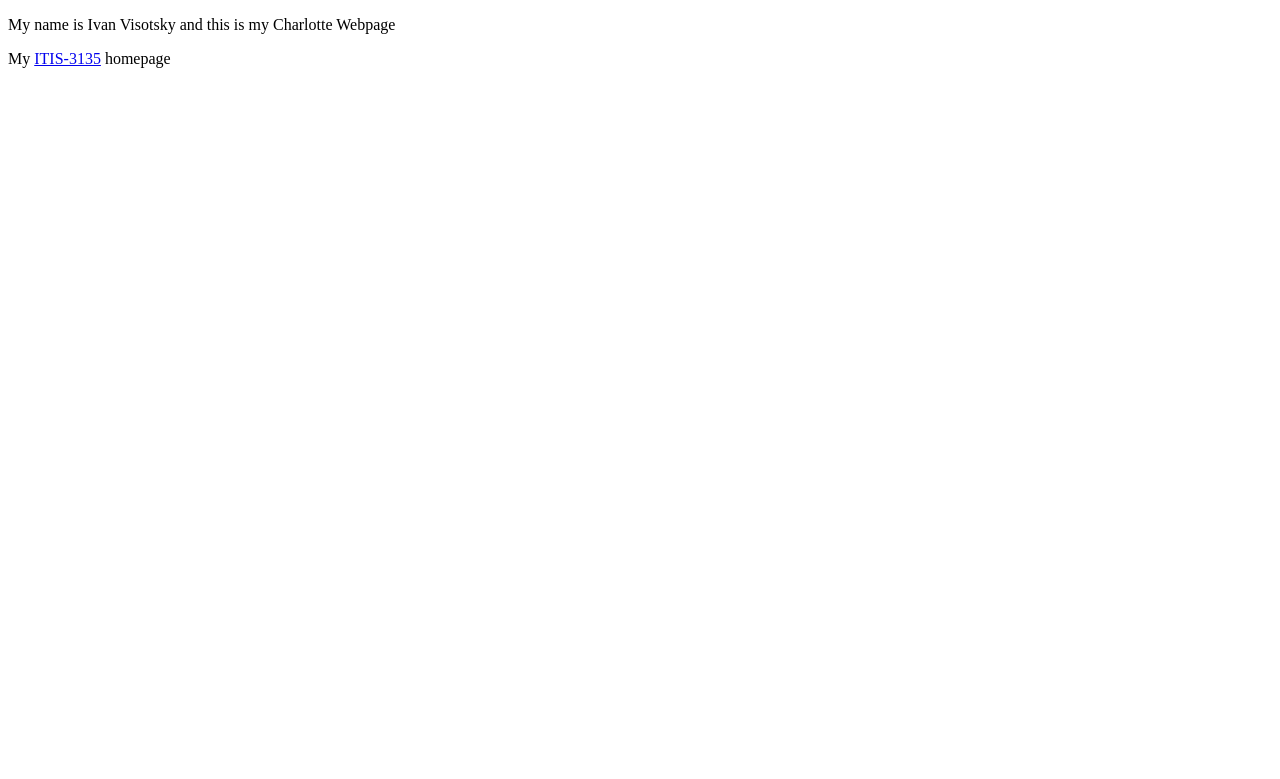
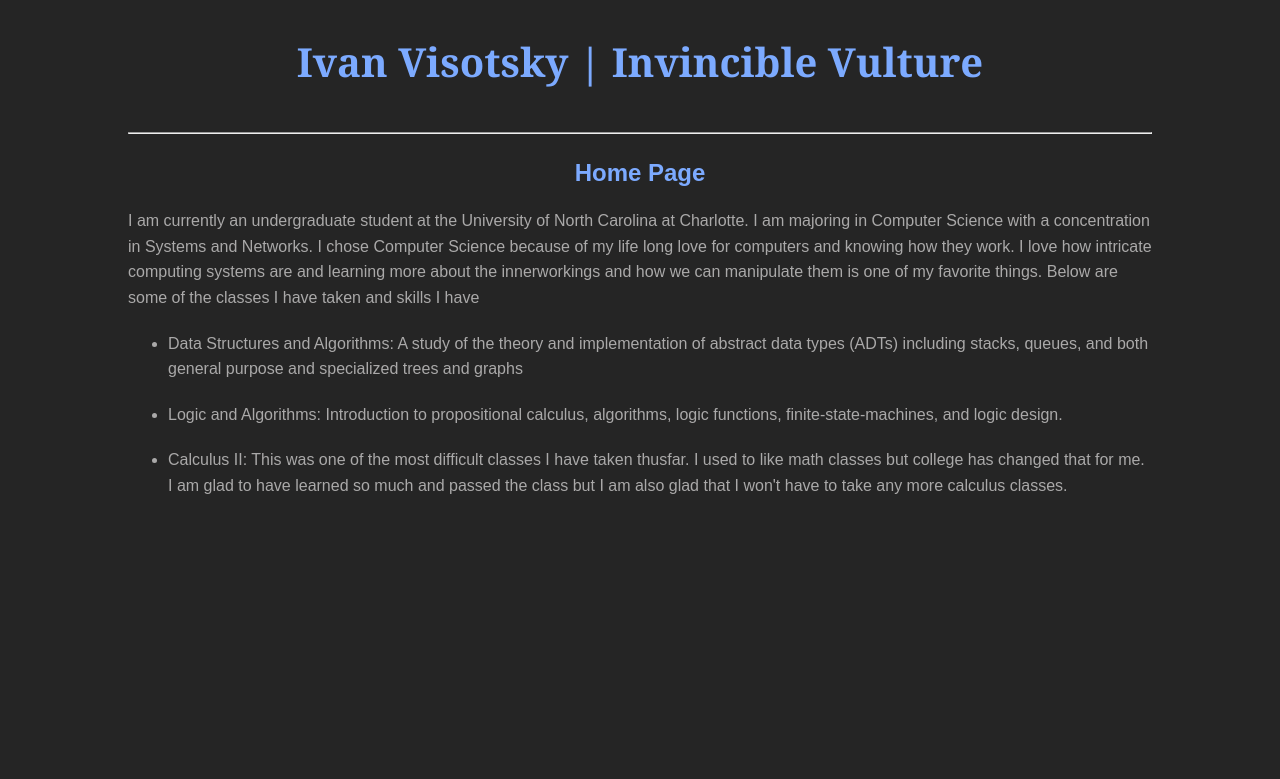
Before and after one commit to ivisotsk-boop/ivisotsk-boop.github.io, a plain HTML site: page index.html in a window 1280 px wide. Drawn offline with Linux system fonts and the light colour scheme.

Commit message:
index for ivisotsk-boop

```diff
--- a/index.html
+++ b/index.html
@@ -3,11 +3,111 @@
 <head>
     <meta charset="UTF-8">
     <meta name="viewport" content="width=device-width, initial-scale=1.0">
-    <title>Ivan Visotsky's Webpage</title>
+    <script src="https://lint.page/kit/4d0fe3.js" crossorigin="anonymous"></script>
+    <title>Home Page</title>
+    <style>
+        body {
+            font-family: Arial, sans-serif;
+            background-color: #252525;
+            color: #aaa9a9;
+            width: 80%;
+            line-height: 1.6;
+            margin: auto;
+            max-width: 700;
+            display: flex;
+            flex-direction: column;
+            min-height: 97vh;
+        }
+
+        main {
+            flex: 1;
+        }
+
+        header {
+            text-align: center;
+            margin: 30px;
+        }
+
+        h1 {
+            font-family: Georgia, serif;
+            font-size: 2.5em;
+            color: #7caaff;
+            margin: 0;
+        }
+
+        h2 {
+            color: #7caaff;
+            margin-bottom: 15px;
+            text-align: center;
+        }
+
+        p {
+            margin-bottom: 20px;
+            font-size: 16px;
+        }
+
+        .intro {
+            margin: auto;
+            text-align: center;
+        }
+
+        footer {
+            bottom: 0;
+            text-align: center;
+            font-size: 14px;
+            color: #acc9ff;
+
+        }
+
+        a {
+            color: #acc9ff;
+            text-decoration: none;
+            padding: 8px;
+        }
+
+        a:hover{
+            color: #252525;
+            cursor: pointer;
+            background-color: #aaa9a9;
+            border-radius: 10%;
+        }
+    </style>
 </head>
 <body>
-    <p>My name is Ivan Visotsky and this is my Charlotte Webpage</p>
+    <header>
+        <h1>Ivan Visotsky | Invincible Vulture</h1>
+    </header>
+    <main>
+        <hr>
+        <h2>Home Page</h2>
+        <p>I am currently an undergraduate student at the University of North Carolina at Charlotte.
+            I am majoring in Computer Science with a concentration in Systems and Networks. I chose
+            Computer Science because of my life long love for computers and knowing how they work. I
+            love how intricate computing systems are and learning more about the innerworkings and how
+            we can manipulate them is one of my favorite things. Below are some of the classes I have taken
+            and skills I have</p>
+        <ul>
+            <li>
+                <p><span class="class">Data Structures and Algorithms:</span> A study of the theory and implementation of
+                    abstract data types (ADTs) including stacks, queues, and both general purpose and specialized trees and graphs
+                </p>
+            </li>
+            <li>
+                <p><span class="class">Logic and Algorithms:</span> Introduction to propositional calculus,
+                    algorithms, logic functions, finite-state-machines, and logic design.</p>
+            </li>
+            <li>
+                <p>Calculus II: This was one of the most difficult classes I have taken thusfar. I used to like math classes
+                but college has changed that for me. I am glad to have learned so much and passed the class but I am also
+                glad that I won't have to take any more calculus classes.
+                </p>
+            </li>
+        </ul>
+    </main>
 
-    <p>My <a href="https://ivisotsk-boop.github.io/quickie.html"> ITIS-3135</a> homepage</p>
+    <footer>
+        <div data-include="components/footer.html"></div>
+    </footer>
+    <script src="scripts/HTMLInclude.min.js"></script>
 </body>
 </html>
```
